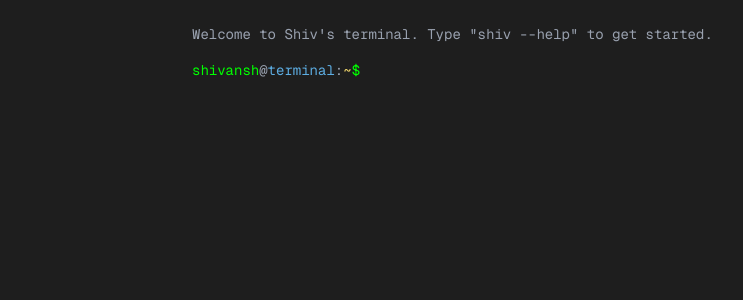
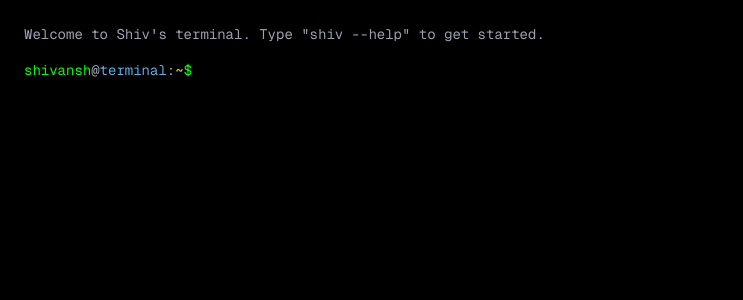
Before and after one commit to shivanished/terminal-website, a Next.js app: page / in a window 1280 px wide. Shown: the top 300 px of the page, without its empty margins (0-743 px from the left). Built offline with nearby package versions, Linux system fonts and the light colour scheme.

Commit message:
ascii name

```diff
--- a/app/globals.css
+++ b/app/globals.css
@@ -1,7 +1,7 @@
 @import "tailwindcss";
 
 :root {
-  --background: #ffffff;
+  --background: #000000;
   --foreground: #171717;
 }
 
@@ -14,7 +14,7 @@
 
 @media (prefers-color-scheme: dark) {
   :root {
-    --background: #0a0a0a;
+    --background: #000000;
     --foreground: #ededed;
   }
 }
--- a/app/page.tsx
+++ b/app/page.tsx
@@ -36,6 +36,36 @@ export default function Home() {
   const [dataLoaded, setDataLoaded] = useState(false);
   const inputRef = useRef<HTMLInputElement>(null);
   const terminalRef = useRef<HTMLDivElement>(null);
+
+  const asciiArt = [
+"                                                                                      ",
+"                                                                                      ",
+"  .--.--.     ,---,                                                         ,---,     ",
+" /  /    '. ,--.' |      ,--,                                             ,--.' |     ",
+"|  :  /`. / |  |  :    ,--.'|                             ,---,           |  |  :     ",
+";  |  |--`  :  :  :    |  |,      .---.               ,-+-. /  | .--.--.  :  :  :     ",
+"|  :  ;_    :  |  |,--.`--'_    /.  ./|   ,--.--.    ,--.'|'   |/  /    ' :  |  |,--. ",
+" \\  \\    `. |  :  '   |,' ,'| .-' . ' |  /       \\  |   |  ,\"' |  :  /`./ |  :  '   | ",
+"  `----.   \\|  |   /' :'  | |/___/ \\: | .--.  .-. | |   | /  | |  :  ;_   |  |   /' : ",
+"  __ \\  \\  |'  :  | | ||  | :.   \\  ' .  \\__\\/: . . |   | |  | |\\  \\    `.'  :  | | | ",
+" /  /`--'  /|  |  ' | :'  : |_\\   \\   '  ,\" .--.; | |   | |  |/  `----.   \\  |  ' | : ",
+"'--'.     / |  :  :_:,'|  | '.'\\   \\    /  /  ,.  | |   | |--'  /  /`--'  /  :  :_:,' ",
+"  `--'---'  |  | ,'    ;  :    ;\\   \\ |;  :   .'   \\|   |/     '--'.     /|  | ,'     ",
+"  .--.--.   `--''      |  ,   /  '---\" |  ,     .-./'---'        `--'---' `--''       ",
+" /  /    '.             ---`-'      ,--,`--`---'                                      ",
+"|  :  /`. /    ,---.        ,---, ,--.'|                                               ",
+";  |  |--`    '   ,'\\   ,-+-. /  ||  |,                                                ",
+"|  :  ;_     /   /   | ,--.'|'   |`--'_                                                ",
+" \\  \\    `. .   ; ,. :|   |  ,\"' |,' ,'|                                               ",
+"  `----.   \\'   | |: :|   | /  | |'  | |                                               ",
+"  __ \\  \\  |'   | .; :|   | |  | ||  | :                                               ",
+" /  /`--'  /|   :    ||   | |  |/ '  : |__                                             ",
+"'--'.     /  \\   \\  / |   | |--'  |  | '.'|                                            ",
+"  `--'---'    `----'  |   |/      ;  :    ;                                            ",
+"                      '---'       |  ,   /                                             ",
+"                                   ---`-'                                              ",
+"                                                                                      "
+].join("\n");
 
   useEffect(() => {
     // Load JSON data from public/data directory
@@ -123,11 +153,18 @@ export default function Home() {
               <div className="text-white font-semibold">Available commands:</div>
               <div className="ml-4 space-y-1">
                 <div><span className="text-[#00ff00]">shiv --help</span>     <span className="text-gray-400">-</span> Show this help message</div>
+                <div><span className="text-[#00ff00]">shiv name</span>       <span className="text-gray-400">-</span> Display ASCII art of my name</div>
                 <div><span className="text-[#00ff00]">shiv about</span>      <span className="text-gray-400">-</span> Display information about me</div>
                 <div><span className="text-[#00ff00]">shiv experience</span> <span className="text-gray-400">-</span> Show my work experience (use <span className="text-[#00ff00]">--verbose</span> for all)</div>
                 <div><span className="text-[#00ff00]">shiv projects</span>   <span className="text-gray-400">-</span> List my projects (use <span className="text-[#00ff00]">--verbose</span> for all)</div>
                 <div><span className="text-[#00ff00]">shiv contact</span>    <span className="text-gray-400">-</span> List contact options</div>
               </div>
+            </div>
+          );
+        } else if (args === 'name') {
+          output = (
+            <div className="text-[#00ff00] font-mono whitespace-pre leading-tight">
+              {asciiArt}
             </div>
           );
         } else if (args === 'about') {
@@ -294,17 +331,19 @@ export default function Home() {
 
   return (
     <div
-      className="h-screen w-screen overflow-hidden bg-[#1e1e1e] text-[#00ff00] font-mono p-6 text-sm cursor-text"
+      className="h-screen w-screen overflow-hidden bg-black text-[#00ff00] font-mono p-6 text-sm cursor-text"
       onClick={handleContainerClick}
     >
       <div
         ref={terminalRef}
-        className="max-w-4xl mx-auto h-full overflow-y-auto terminal-scroll"
+        className="max-w-4xl h-full overflow-y-auto terminal-scroll"
       >
         <div className="space-y-2 mb-4">
           {commandHistory.length === 0 && (
-            <div className="text-gray-400 mb-4">
-              Welcome to Shiv's terminal. Type "shiv --help" to get started.
+            <div className="mb-4">
+              <div className="text-gray-400 mb-4">
+                Welcome to Shiv's terminal. Type "shiv --help" to get started.
+              </div>
             </div>
           )}
           {commandHistory.map((item, idx) => (
```
Also changed, not shown: temp_ascii.txt (added).
